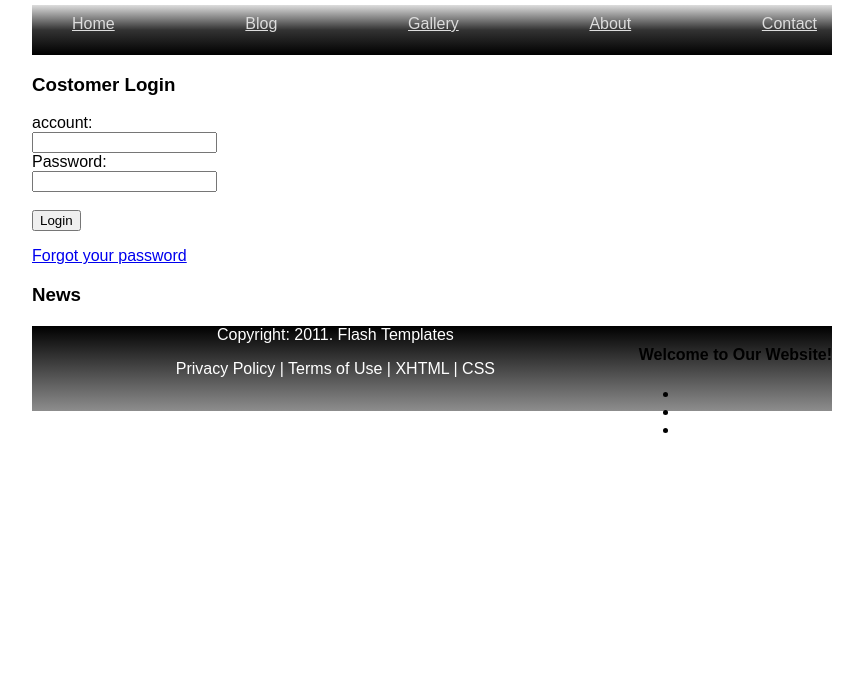
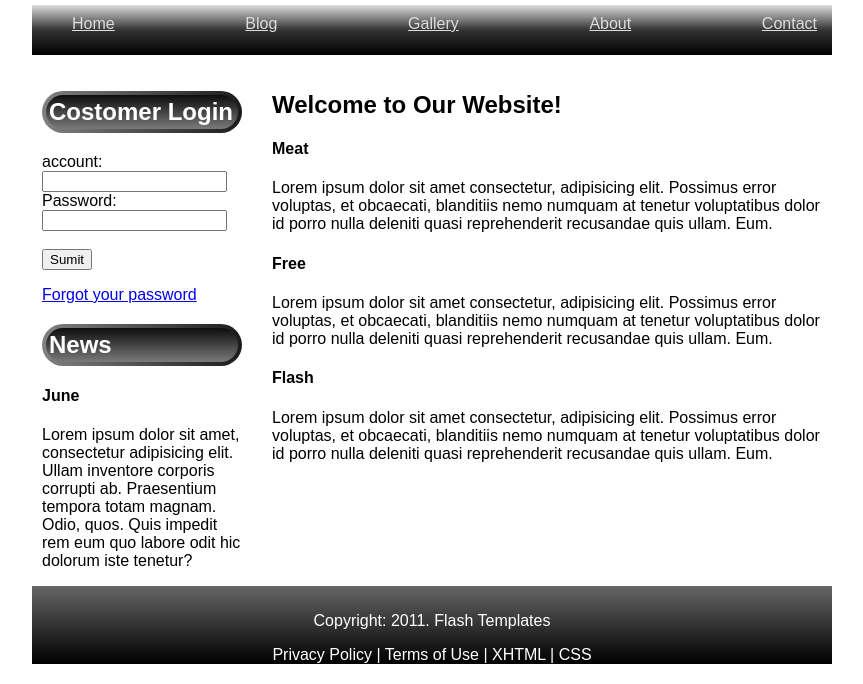
Before and after one commit to oooo6163/github, a plain HTML site: page Excise1.html in a window 1280 px wide. Shown: the part 116-800 px from the top of the page, without its empty margins (208-1071 px from the left). Drawn offline with Linux system fonts and the light colour scheme.

Commit message:
20241006在家練習

```diff
--- a/Excise1.html
+++ b/Excise1.html
@@ -1,5 +1,5 @@
 <!DOCTYPE html>
-
+<html>
 <head>
     <meta charset="UTF-8">
     <meta name="viewport" content="width=device-width, initial-scale=1.0">
@@ -24,30 +24,33 @@
         </hl>
     </menu>
 
-    <div class="middle">
-        <div class="leftside">
-
-            <form action="/action_page.php">
-                <h3 >Costomer Login</h3>
-                <label for="account">account:</label><br>
-                <input type="text" id="login" name="login"><br>
-                <label for="password">Password:</label><br>
-                <input type="text" id="Password" name="Password"><br><br>
-                <input type="submit" value="Login">
-                <p><a href="#">Forgot your password</a></p>
-            </form>
-            <h3>News</h3>
-
+    <article id="content">
+        <div id="leftside">
+            <div id="login">
+                <h2 class="White">Costomer Login</h2>
+                <form action="">
+                    <label for="account">account:</label><br>
+                    <input type="text" id="account"><br>
+                    <label for="password">Password:</label><br>
+                    <input type="text" id="Password"><br><br>
+                    <input type="submit" value="Sumit">
+                    <p><a href="#">Forgot your password</a></p>
+                </form>
+            </div>
+            <h2 class="White">News</h2>
+            <h4>June</h4>
+            <p>Lorem ipsum dolor sit amet, consectetur adipisicing elit. Ullam inventore corporis corrupti ab. Praesentium tempora totam magnam. Odio, quos. Quis impedit rem eum quo labore odit hic dolorum iste tenetur?</p>
         </div>
-        <rightside>
-            <h4>Welcome to Our Website!</h4>
-            <ul>
-                <li></li>
-                <li></li>
-                <li></li>
-            </ul>
-        </rightside>
-    </div>
+        <div id="rightside">
+            <h2>Welcome to Our Website!</h2>
+            <h4>Meat</h4>
+            <p>Lorem ipsum dolor sit amet consectetur, adipisicing elit. Possimus error voluptas, et obcaecati, blanditiis nemo numquam at tenetur voluptatibus dolor id porro nulla deleniti quasi reprehenderit recusandae quis ullam. Eum.</p>
+            <h4>Free</h4>
+            <p>Lorem ipsum dolor sit amet consectetur, adipisicing elit. Possimus error voluptas, et obcaecati, blanditiis nemo numquam at tenetur voluptatibus dolor id porro nulla deleniti quasi reprehenderit recusandae quis ullam. Eum.</p>
+            <h4>Flash</h4>
+            <p>Lorem ipsum dolor sit amet consectetur, adipisicing elit. Possimus error voluptas, et obcaecati, blanditiis nemo numquam at tenetur voluptatibus dolor id porro nulla deleniti quasi reprehenderit recusandae quis ullam. Eum.</p>
+        </div>
+    </article>
 
     <div id="footer">
         <p>Copyright: 2011. Flash Templates </p>
--- a/stylesheets/screen.css
+++ b/stylesheets/screen.css
@@ -110,7 +110,7 @@ body {
 	text-decoration: none;
 }
 
-#footer {
+#footes{
 	height: 70px;
 	background: linear-gradient(to bottom, #000000, #8d8d8d);
 	text-align: center;
@@ -138,7 +138,7 @@ body {
 	margin-top: 0px;
 }
 #menu{
-	width: 680;
+	width: 745px;
 	height: 40px;
 	background: linear-gradient(#ddd,#333,#000);
 	list-style: none;
@@ -156,19 +156,36 @@ body {
 	color: #ddd;
 	list-style: none;
 }
-#middle form{
-	margin-left: 10px;
-
-
+#menu a:hover{
+	color:white;
+	background:linear-gradient(#000,#666);
 }
-#middle h3{
-	background: linear-gradient(#ddd,#666,#333,#000);
-	color: #ddd;
-	width: 160px;
-	height: 35px;
-	display: flex;
-	align-items: center;
+#content{
+	width:800px;
+	background-color:#fff;
 }
-.middle rightside{
-	float: right;
+#leftside{
+	float:left;
+	width:200px;
+	padding-left:10px;
 }
+	#leftside h2 {
+		padding: 3px;
+		background: linear-gradient(rgb(13,13,13),rgb(123,121,121))padding-box,
+		linear-gradient(to right, rgb(129, 129, 130), rgb(27, 27, 28)) border-box;
+		border-radius:20em;
+		border:4px solid transparent;
+	}
+	#rightside{
+		float:left;
+		width:560px;
+		margin-left:30px;
+	}
+#footer{
+	clear:both;
+	width:800px;
+	background:linear-gradient(#666,#000);
+	color:#fff;
+	text-align:center;
+	padding-top:10px;
+}
```
